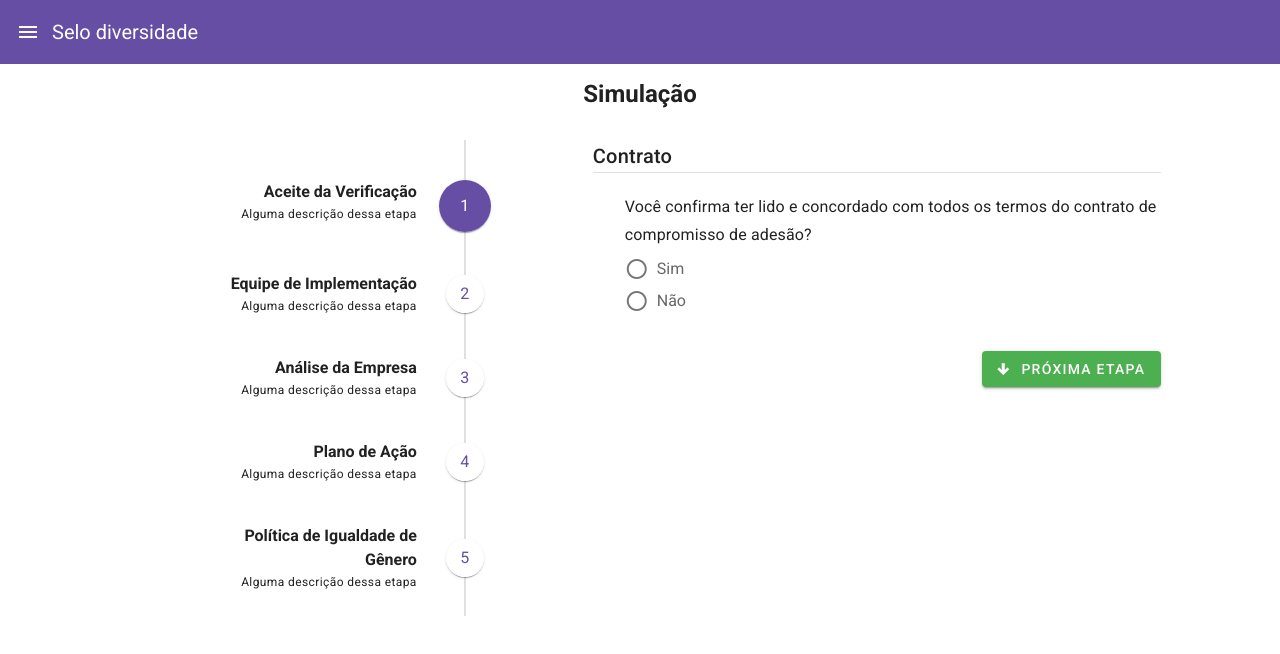
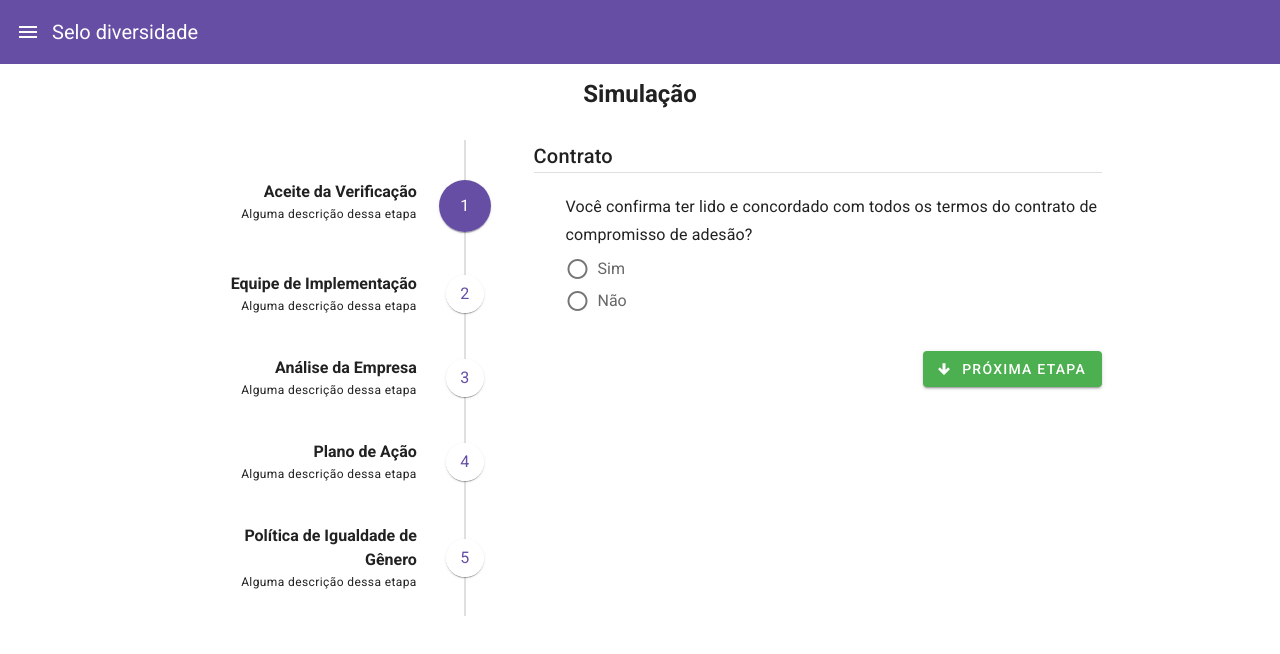
Before and after one commit to ofgabriel/siguala, a Vue app in the folder client/: page /simulacao in a window 1280 px wide. Shown: the top 654 px of the page. Built offline with nearby package versions, Linux system fonts and the light colour scheme.

Commit message:
corrige margem

```diff
--- a/client/src/views/Simulacao.vue
+++ b/client/src/views/Simulacao.vue
@@ -68,8 +68,6 @@ export default {
   methods: {
     atualizaEtapa(novaEtapa) {
       this.etapaAtual = novaEtapa;
-      // var element = this.$el.querySelector("#conteudo");
-      // element.scrollTop = 0;
       document.documentElement.scrollTop = 0;
     },
   },
@@ -78,12 +76,12 @@ export default {
 <style>
 @media only screen and (min-width: 960px) {
   .formulario {
-    margin-left:40%;
+    margin-left:30%;
     display: block;
   }
   #trilha {
     left:16%;
-    position:fixed
+    position:fixed;
   }
 }
 @media only screen and (max-width: 959px) {
```
